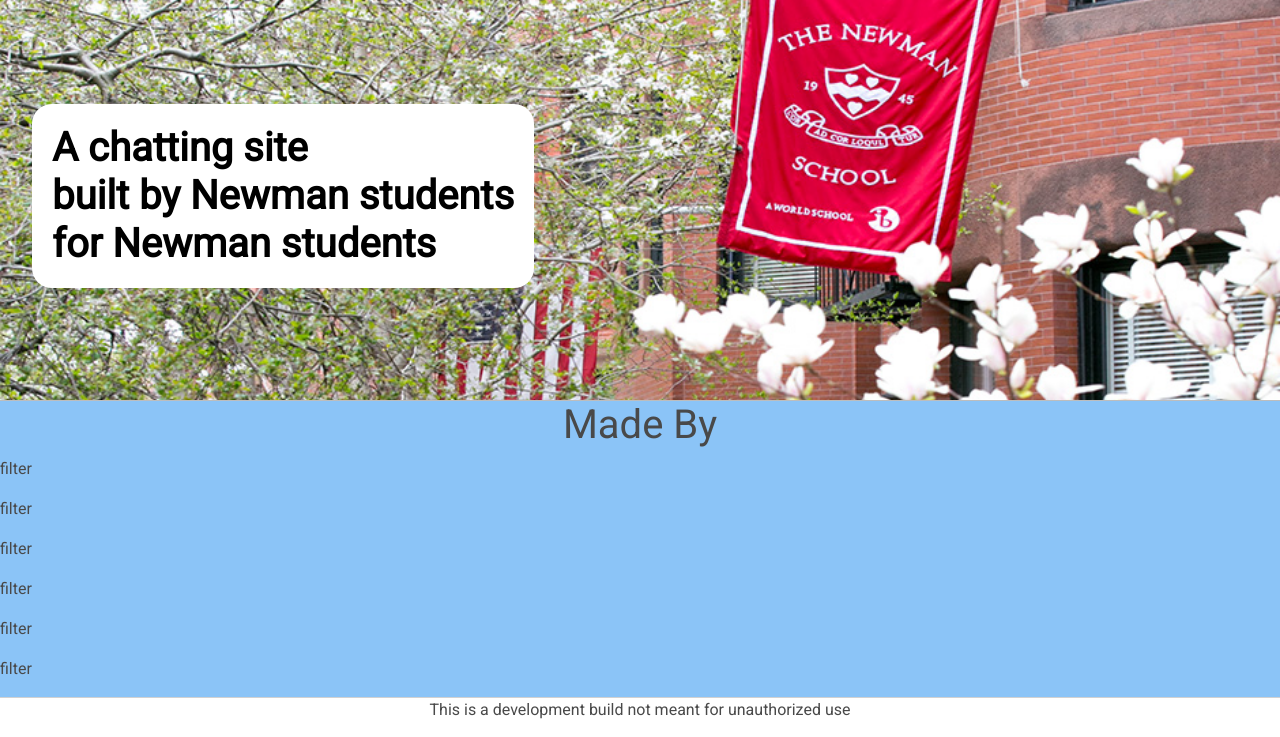
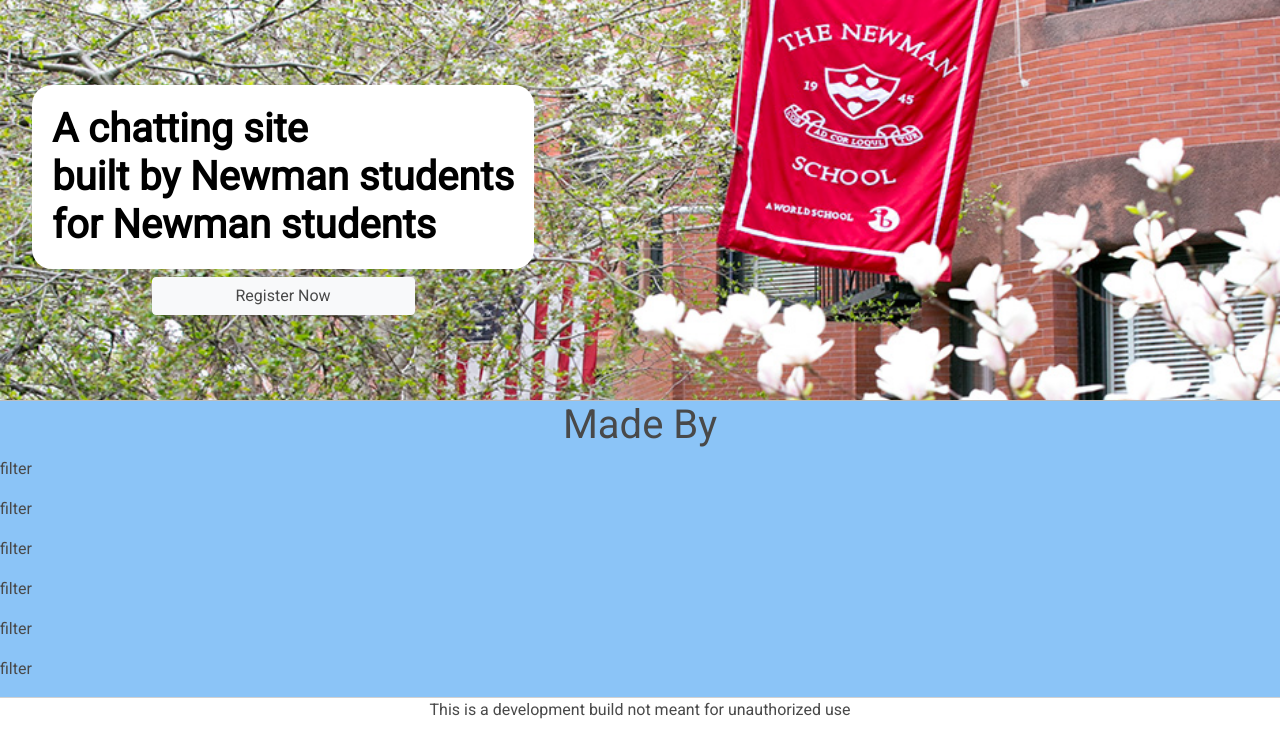
Before and after one commit to Datoneguy246/Discourse, a PHP site: page / in a window 1280 px wide. Shown: the part 133-870 px from the top of the page. Run offline with PHP 8.4, Linux system fonts and the light colour scheme.

Commit message:
index changes

```diff
--- a/index.php
+++ b/index.php
@@ -1,7 +1,12 @@
 <?php include "html/header.html" ?>
 <main>
     <div class="intro">
-        <h1>A chatting site<br/> built by Newman students<br/> for Newman students</h1>
+        <div>
+            <h1>A chatting site<br/> built by Newman students<br/> for Newman students</h1>
+            <div class="row justify-content-center">
+            <a class="btn btn-light col-6" href="/register.php">Register Now</a>
+            </div>
+        </div>
     </div>
     <hr>
     <div class="made-by-page">
```
